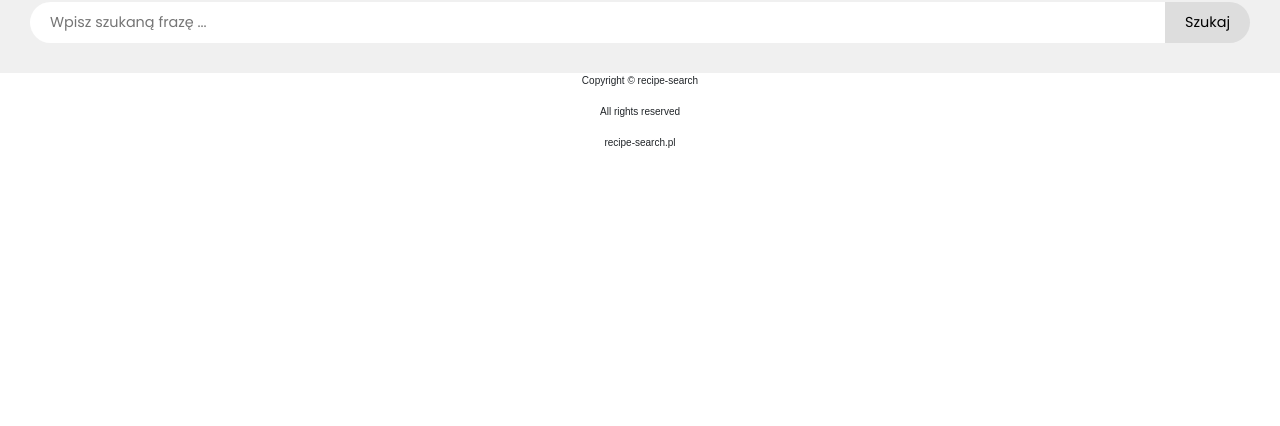
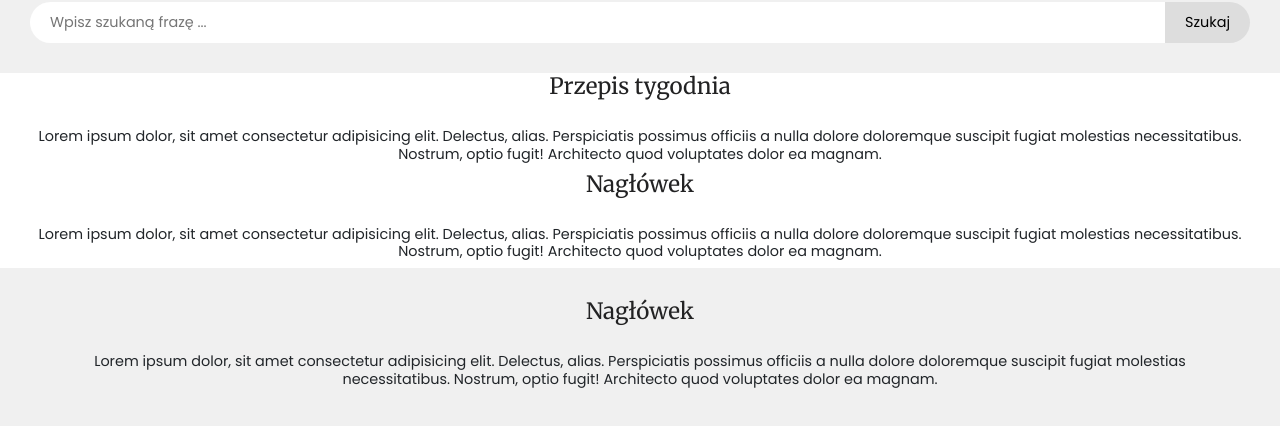
Before and after one commit to raftutak/recipe, a React (Create React App) app: page / in a window 1280 px wide. Shown: the part 523-949 px from the top of the page. Before the commit the page ends 800 px from the top, so only its background shows below. Built offline with nearby package versions, Linux system fonts and the light colour scheme.

Commit message:
footer chanes

```diff
--- a/src/components/Footer.js
+++ b/src/components/Footer.js
@@ -4,25 +4,43 @@ import { Link } from 'react-router-dom';
 
 const Footer = () => (
 
-    <div className="footer-wrapper">
-        <footer className="footer">
-            <div className="wrapper">
-                <div className="footer-blocks">
-                    <div className="footer-block"></div>
-                    <div className="footer-block"></div>
-                    <div className="footer-block"></div>
-                    <div className="footer-block"></div>
-                    <div className="footer-block"></div>
+    <div>
+
+        <div className="container side-by-side">
+            <section id="slider">
+                <div className="wrap">
+                    <h2>Przepis tygodnia</h2>
+                    <h3>Lorem ipsum dolor, sit amet consectetur adipisicing elit. Delectus, alias. Perspiciatis possimus
+                        officiis a nulla dolore doloremque suscipit fugiat molestias necessitatibus. Nostrum, optio fugit!
+                    Architecto quod voluptates dolor ea magnam.</h3>
                 </div>
+            </section>
 
-                <div className="footer-logo">
+            <section id="test">
+                <div className="wrap">
+                    <h2>Nagłówek</h2>
+                    <h3>Lorem ipsum dolor, sit amet consectetur adipisicing elit. Delectus, alias. Perspiciatis possimus
+                        officiis a nulla dolore doloremque suscipit fugiat molestias necessitatibus. Nostrum, optio fugit!
+                    Architecto quod voluptates dolor ea magnam.</h3>
+                </div>
+            </section>
+        </div>
 
-                </div>
-                <div className="footer-links">
-                    <p>Copyright &copy; recipe-search</p>
-                    <p>All rights reserved</p>
-                    <p>recipe-search.pl</p>
-                </div>
+        <section id="search">
+            <div className="container">
+                <h2>Nagłówek</h2>
+                <h3>Lorem ipsum dolor, sit amet consectetur adipisicing elit. Delectus, alias. Perspiciatis possimus
+                    officiis a nulla dolore doloremque suscipit fugiat molestias necessitatibus. Nostrum, optio fugit!
+                Architecto quod voluptates dolor ea magnam.</h3>
+            </div>
+        </section>
+
+        <footer>
+            <div className="wrap">
+                <i className="fab fa-facebook-square"></i>
+                <i className="fab fa-instagram"></i>
+                <i className="fab fa-twitter-square"></i>
+                <h3>Copyright &copy; recipe-search</h3>
             </div>
         </footer>
     </div>
```
